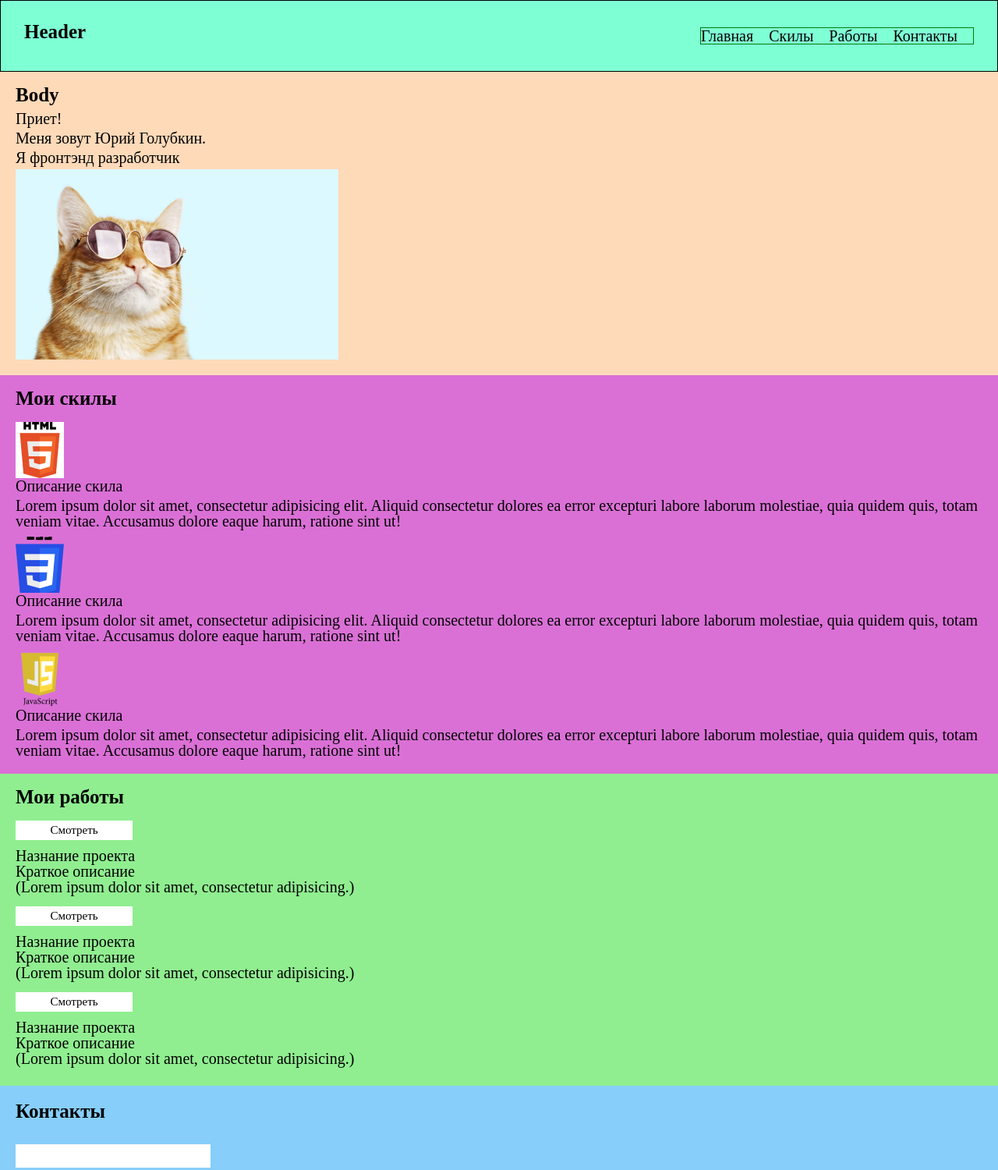
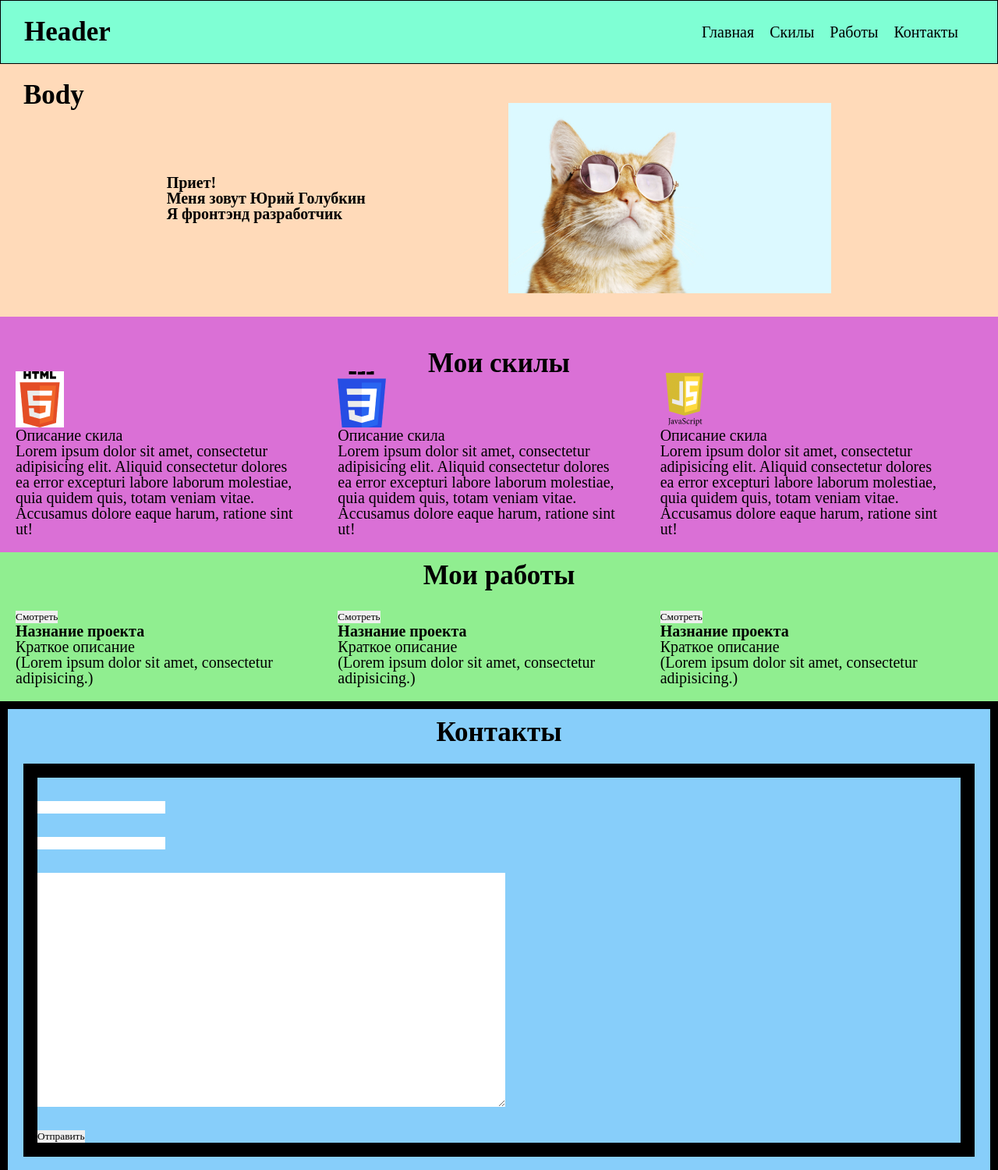
Before and after one commit to Uriyport/portfolio, a plain HTML site: page index.html in a window 1280 px wide. Shown: the top 1500 px of the page at 78% size. Drawn offline with Linux system fonts and the light colour scheme.

Commit message:
add css components part1

```diff
--- a/css/style.css
+++ b/css/style.css
@@ -73,110 +73,182 @@ h1, h2, h3, h4, h5, h6 {
 }
 
 /*--------------------*/
-body {
-
-}
-
 .text {
     font-size: 20px;
     line-height: 20px;
     padding-bottom: 5px;
 }
 
-.header {
+.header{
     background-color: Aquamarine;
     height: auto;
     box-shadow: 0px 0px 0px 1px #000;
     padding: 30px;
     font-size: 20px;
     line-height: 20px;
-    display: flex; /* задать родителю свойство flex*/
+    display: flex;
     flex-direction: row; /* основная ось позиционирования потомков, row - горизонтально, column - вертикально*/
     border: 1px solid black; /* для удобства обозначаем границы родителя для визуализации*/
     justify-content: space-between; /* устанавливаем расположение детей по основной оси (привер горизонталь)*/
-    align-items: center;/* устанавливаем расположение детей по второстепенной оси (пример вертикаль)*/
+    / /* width: 400px;justify-content: space-between;*/
+}
+.header__title{
+    font-weight: bold;
+    font-size: 35px;
+}
+.header__links-block{
+    display: flex;
+    flex-direction: row;
+    justify-content: space-between;
+    align-items: center;
+}
+.header-link{
+    margin-right: 20px;
+}
+.body{
+    padding: 30px;
+    background: peachpuff;
+    font-size: 20px;
+    line-height: 20px;
 
+    }
+.body__title {
+    font-weight: bold;
+    font-size: 35px;
+}
+.body__cotnent-block {
+
+    display: flex;
+    flex-direction: row;
+    justify-content: space-evenly;
+}
+.body-text {
+    display: flex;
+    flex-direction: column;
+    justify-content: center;
+}
+.body-copy{
+    font-weight: bold;
 
 }
-.links{
-    display: flex;
-    flex-direction: row;
-    border: 1px solid green;
-   /* width: 400px;
-    justify-content: space-between;*/
-   }
-.link{
-    margin-right: 20px;
-}
-.body {
-    background: peachpuff;
-    padding: 20px;
-    font-size: 20px;
-    line-height: 20px;
+.body-image {
+
 }
 
-.skills {
+.skills{
     background: Orchid;
     padding: 20px;
     font-size: 20px;
     line-height: 20px;
+
+       }
+.skills__title {
+    font-weight: bold;
+    padding-top: 30px;
+    font-size: 35px;
 }
+.skills__block {
+    display: flex;
+    flex-direction: column;
+    align-items: center;
 
-.skills > div {
-    margin-top: 10px;
 }
+.skills__nav{
+    display: flex;
+    flex-direction: row;
+    justify-content: space-evenly;
+    justify-items: center;
+}
+.skills__html{
+    margin-right: 50px;
+}
+.skills-css {
+    margin-right: 50px;
+}
+.skills-js {
+    margin-right: 50px;
+}
+.skills-img {
 
-.work {
+}
+.skills-text {
+ }
+.work{
     background: LightGreen;
     padding: 20px;
     font-size: 20px;
     line-height: 20px;
+
+}
+.work__titleh {
+    font-weight: bold;
+    font-size: 35px;
+    display: flex;
+    justify-content: center;
+    padding-bottom: 30px;
+}
+.work-block {
+    display: flex;
+    flex-direction: row;
+    justify-content: space-evenly;
+    justify-items: center;
 }
 
-.work > div {
-    margin-top: 10px;
+.work-button {
 }
-
-.contacts {
-    background: LightSkyBlue;
-    padding: 20px;
-    font-size: 20px;
-    input-top: 10px;
+.work-copy{
+    font-weight: bold;
+}
+.work-text {
 
 }
 
-.h {
-    font-size: 25px;
+.contacts{
+    padding: 20px;
+    font-size: 20px;
+    line-height: 20px;
+    background: LightSkyBlue;
+    display: flex;
+    flex-direction: column;
+border: 10px solid black;
+}
+.contacts__title{
     font-weight: bold;
-    padding-bottom: 10px;
+    padding-bottom: 30px;
+    font-size: 35px;
+    display: flex;
+    justify-content: center;
 }
+.contacts__input{
+    border: 18px solid black;
+    display: flex;
+    flex-direction: column;
+    align-items: flex-start;
+    justify-content: center;
+    }
+.contacts-name{
+    margin-top: 30px;
+}
+.contacts-tel{
+    margin-top: 30px;
+}
+.contacts-text{
+    margin-top: 30px;
+    height: 300px;
+    width: 600px;
+}
+.contacts__button{
+    margin-top: 30px;
+}
+
 
 .footer {
     background: PaleVioletRed;
 }
 
 .footer > img {
-    height: 35px%;
+    height: 35px;
     width: 35px;
 }
 
-.button {
-    width: 150px;
-    height: 25px;
-    background-color: white;
-    color: black;
-    font-size: 15px;
-    margin: 0px 0px 10px 0;
-}
-
-.input {
-    width: 250px;
-    height: 30px;
-    margin: 0px 0px 10px 0;
-}
-
-.area {
-    width: 650px;
-    height: 300px;
-    margin: 0px 0px 10px 0;
-}
+.
--- a/index.html
+++ b/index.html
@@ -7,75 +7,97 @@
 </head>
 <body>
 <div class="header">
-    <h2 class="h">Header</h2>
-    <div class="links">
-        <div class="link">Главная</div>
-        <div class="link">Скилы</div>
-        <div class="link">Работы</div>
-        <div class="link">Контакты</div>
+    <h2 class="header__title">Header</h2>
+    <div class="header__links-block">
+        <div class="header-link">Главная</div>
+        <div class="header-link">Скилы</div>
+        <div class="header-link">Работы</div>
+        <div class="header-link">Контакты</div>
     </div>
 </div>
 <div class="body">
-    <h2 class="h">Body</h2>
-    <div>
-        <p class="text">Приет!</p>
-        <p class="text">Меня зовут Юрий Голубкин.</p>
-        <p class="text">Я фронтэнд разработчик</p>
+    <h2 class="body__title">Body</h2>
+    <div class="body__cotnent-block">
+        <div class="body-text">
+            <p class="body-copy">Приет!</p>
+            <p class="body-copy">Меня зовут Юрий Голубкин</p>
+            <p class="body-copy">Я фронтэнд разработчик</p>
+        </div>
+        <div class="body-image">
             <img src="assets\img\image 1.jpg" alt="Моя фотография">
         </div>
     </div>
+</div>
 <div class="skills">
-    <h2 class="h">Мои скилы</h2>
-    <div>
-        <img src="assets\img\image 2.png" alt="Ссылка на социальную сеть">
-        <p class="text">Описание скила</p>
-        <p class="text1">Lorem ipsum dolor sit amet, consectetur adipisicing elit. Aliquid consectetur dolores ea error
-            excepturi labore laborum molestiae, quia quidem quis, totam veniam vitae. Accusamus dolore eaque harum,
+    <div class="skills__block">
+        <h2 class="skills__title">Мои скилы</h2>
+        <div class="skills__nav">
+            <div class="skills__html">
+                <img class="skills-img" src="assets\img\image 2.png" alt="Ссылка на социальную сеть">
+                <p class="skills-text">Описание скила</p>
+                <p class="skills-text">Lorem ipsum dolor sit amet, consectetur adipisicing elit. Aliquid consectetur
+                    dolores ea
+                    error
+                    excepturi labore laborum molestiae, quia quidem quis, totam veniam vitae. Accusamus dolore eaque
+                    harum,
                     ratione sint ut!</p>
             </div>
-    <div>
-        <img src="assets\img\image 2 (1).png" alt="Ссылка на социальную сеть">
-        <p class="text">Описание скила</p>
-        <p class="text1">Lorem ipsum dolor sit amet, consectetur adipisicing elit. Aliquid consectetur dolores ea error
-            excepturi labore laborum molestiae, quia quidem quis, totam veniam vitae. Accusamus dolore eaque harum,
+            <div class="skills-css">
+                <img class="skills-img" src="assets\img\image 2 (1).png" alt="Ссылка на социальную сеть">
+                <p class="skills-text">Описание скила</p>
+                <p class="skills-text">Lorem ipsum dolor sit amet, consectetur adipisicing elit. Aliquid consectetur
+                    dolores ea
+                    error
+                    excepturi labore laborum molestiae, quia quidem quis, totam veniam vitae. Accusamus dolore eaque
+                    harum,
                     ratione sint ut!</p>
             </div>
-    <div>
-        <img src="assets\img\image 2 (2).png" alt="Ссылка на социальную сеть">
-        <p class="text">Описание скила</p>
-        <p class="text1">Lorem ipsum dolor sit amet, consectetur adipisicing elit. Aliquid consectetur dolores ea error
-            excepturi labore laborum molestiae, quia quidem quis, totam veniam vitae. Accusamus dolore eaque harum,
+            <div class="skills-js">
+                <img class="skills-img" src="assets\img\image 2 (2).png" alt="Ссылка на социальную сеть">
+                <p class="skills-text">Описание скила</p>
+                <p class="skills-text">Lorem ipsum dolor sit amet, consectetur adipisicing elit. Aliquid consectetur
+                    dolores ea
+                    error
+                    excepturi labore laborum molestiae, quia quidem quis, totam veniam vitae. Accusamus dolore eaque
+                    harum,
                     ratione sint ut!</p>
             </div>
         </div>
+    </div>
+</div>
 <div class="work">
-    <h2 class="h">Мои работы</h2>
+    <h2 class="work__titleh">Мои работы</h2>
+    <div class="work-block">
         <div>
-        <button class="button" type="submit">Смотреть</button>
-        <h4>Назнание проекта</h4>
-        <p class="text">Краткое описание <br><span>(Lorem ipsum dolor sit amet, consectetur adipisicing.)</span></p>
+            <button class="work-button" type="submit">Смотреть</button>
+            <h4 class="work-copy">Назнание проекта</h4>
+            <p class="work-text">Краткое описание
+                <br><span>(Lorem ipsum dolor sit amet, consectetur adipisicing.)</span>
+            </p>
         </div>
         <div>
-        <button class="button" type="submit">Смотреть</button>
-        <h4>Назнание проекта</h4>
-        <p class="text">Краткое описание<br><span>(Lorem ipsum dolor sit amet, consectetur adipisicing.)</span></p>
+            <button class="work-button" type="submit">Смотреть</button>
+            <h4 class="work-copy">Назнание проекта</h4>
+            <p class="work-text">Краткое описание<br><span>(Lorem ipsum dolor sit amet, consectetur adipisicing.)</span>
+            </p>
         </div>
         <div>
-        <button class="button" type="submit">Смотреть</button>
-        <h4>Назнание проекта</h4>
-        <p class="text">Краткое описание<br><span>(Lorem ipsum dolor sit amet, consectetur adipisicing.)</span></p>
+            <button class="work-button" type="submit">Смотреть</button>
+            <h4 class="work-copy">Назнание проекта</h4>
+            <p class="work-text">Краткое описание<br><span>(Lorem ipsum dolor sit amet, consectetur adipisicing.)</span>
+            </p>
+        </div>
     </div>
 </div>
 <div class="contacts">
-    <h2 class="h">Контакты</h2>
-    <br>
-    <input class="input" type="text" name-="Введите электонную почту">
-    <br>
-    <input class="input"type="tel" name-="Введите номер телефона">
-    <br>
-    <textarea class="area" name="text"></textarea>
-    <br>
-    <button class="button" type="submit">Отправить</button>
+    <h2 class="contacts__title">Контакты</h2>
+    <div class="contacts__input">
+        <input class="contacts-name" type="text" name-="Введите электонную почту">
+        <input class="contacts-tel" type="tel" name-="Введите номер телефона">
+        <textarea class="contacts-text" name="text"></textarea>
+        <button class="contacts__button" type="submit">Отправить</button>
+    </div>
+
 </div>
 </body>
 <footer class="footer">
```
Lines whose indentation alone changed are shown as unchanged.
